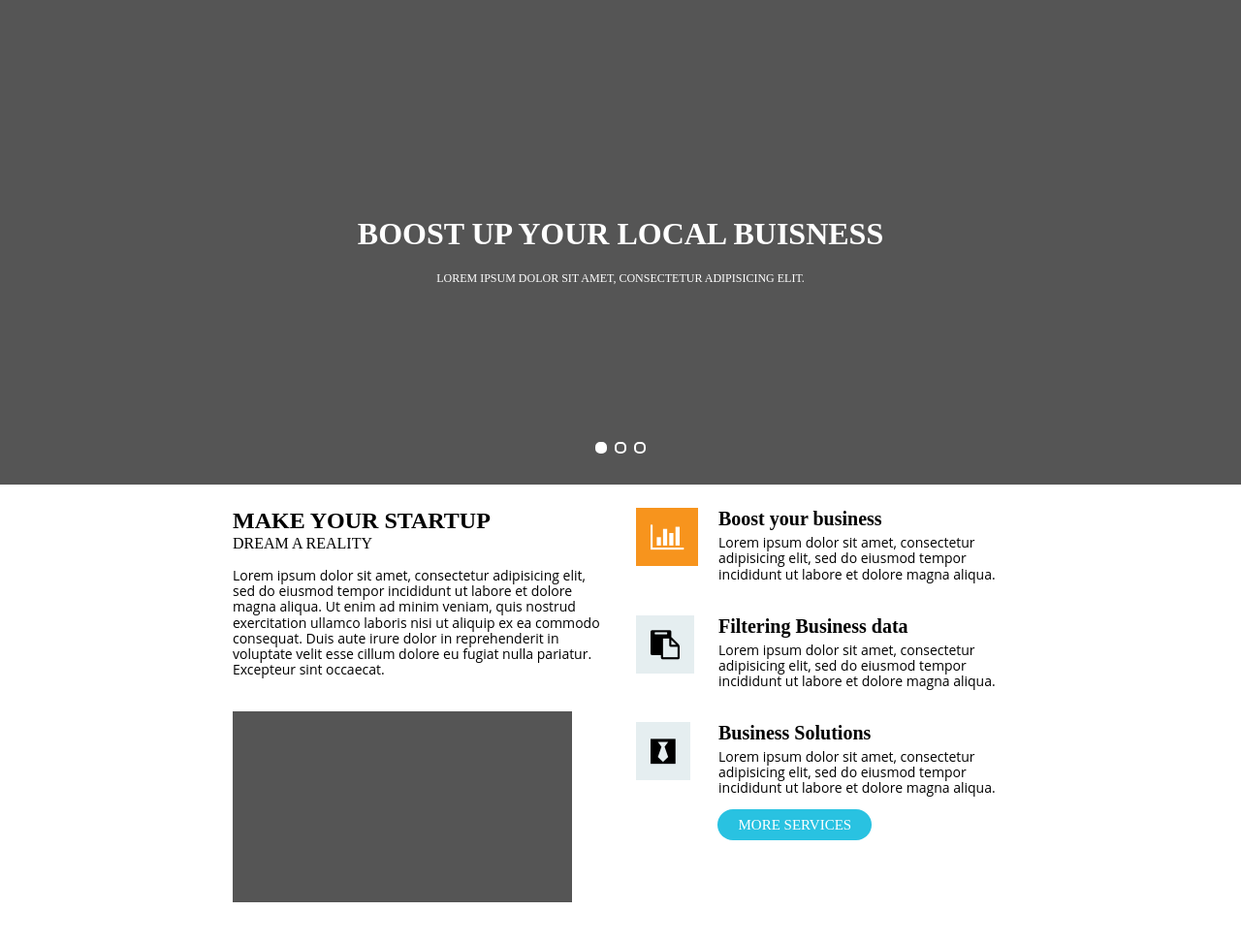
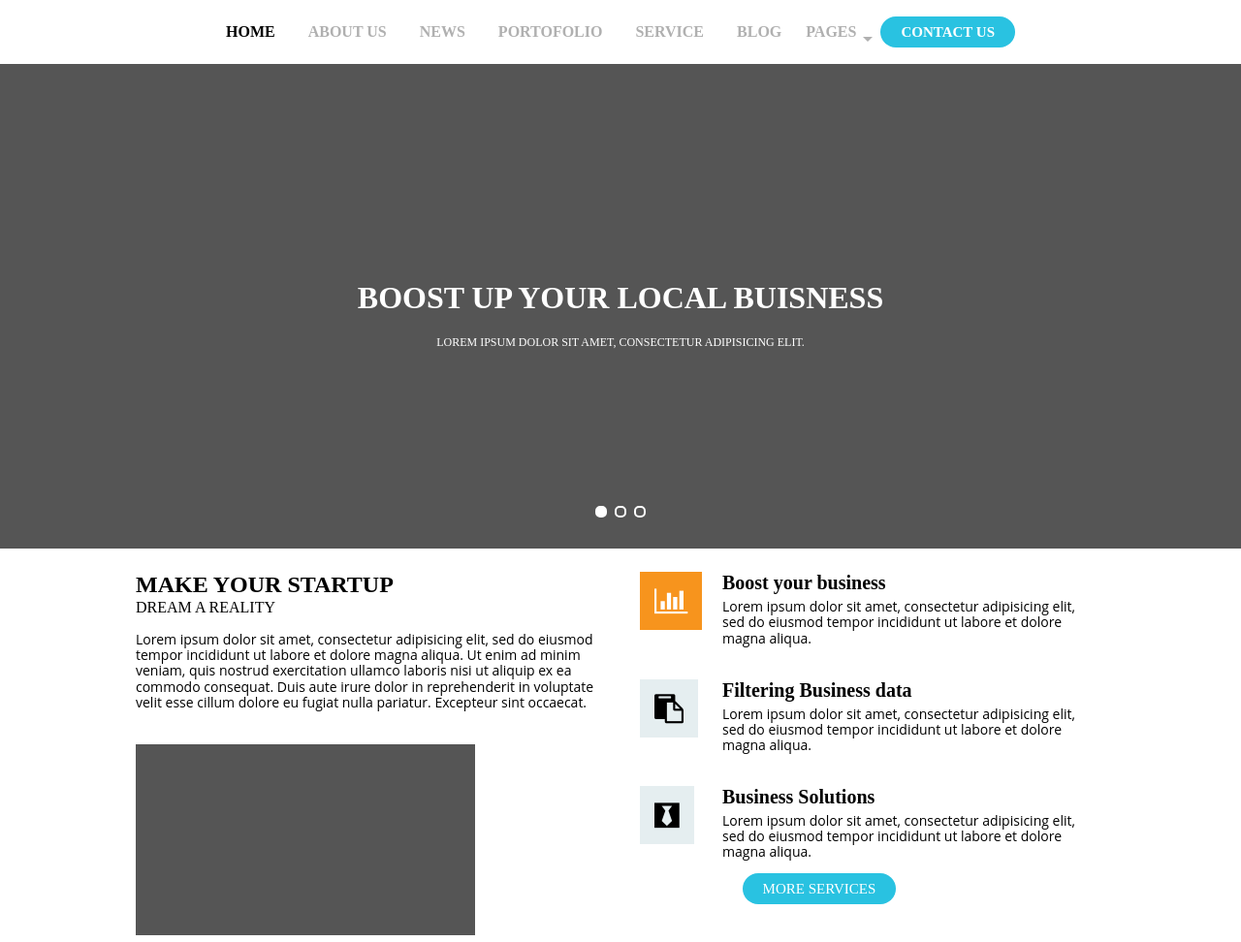
Before and after one commit to mohamedsaeed93/Advanced-UI-Project, a plain HTML site: page index.html in a window 1280 px wide. Shown: the top 972 px of the page at 97% size. Drawn offline with nearby package versions, Linux system fonts and the light colour scheme; a web font is replaced by a local one.

Commit message:
initial header

```diff
--- a/index.html
+++ b/index.html
@@ -11,6 +11,28 @@
 </head>
 
 <body>
+  <div class="nav-wrapper clearfix">
+    <nav class="container">
+      <h1>Website Navigation</h1>
+      <ul class="site-navigation">
+        <li class="active"><a href="#!">Home</a></li>
+        <li><a href="#!">About us</a></li>
+        <li><a href="#!">News</a></li>
+        <li><a href="#!">Portofolio</a></li>
+        <li><a href="#!">Service</a></li>
+        <li><a href="#!">blog</a></li>
+        <div class="dropdown">
+          <button class="dropbtn">Pages<div class="arrow-down clearfix"></div></button>
+          <div class="dropdown-content">
+            <a href="#">Link 1</a>
+            <a href="#">Link 2</a>
+            <a href="#">Link 3</a>
+          </div>
+        </div>
+        <li class="contact"><a href="#!">Contact Us</a></li>
+      </ul>
+    </nav>
+  </div>
   <div class="default-slider ">
     <div class="title">
       <h1> Boost up your Local Buisness </h1>
--- a/styles/styles.css
+++ b/styles/styles.css
@@ -16,8 +16,100 @@
 
 .container {
   margin: 0 auto;
-  max-width: 800px;
+  max-width: 1000px;
 }
+
+.nav-wrapper {
+  line-height: 34px;
+}
+
+.nav-wrapper h1 {
+  position: absolute;
+  left: -99999px;
+}
+
+.nav-wrapper ul {
+  position: relative;
+  padding: 0;
+  list-style: none;
+  text-align: center;
+}
+
+.nav-wrapper li {
+  display: inline-block;
+  margin: 0 15px;
+}
+
+.nav-wrapper .contact a {
+  display: inline-block;
+  padding: 0px 20px;
+  line-height: 2;
+  text-align: center;
+  border: 1px solid transparent;
+  border-radius: 100px;
+  background-color: #29C2E1;
+  text-decoration: none;
+  text-transform: uppercase;
+  color: #FFF;
+  font-size: 15px;
+  min-width: 100px;
+}
+
+.nav-wrapper .active a {
+  color: #000;
+}
+
+.nav-wrapper a, .nav-wrapper .dropbtn{
+  display: inline-block;
+  text-transform: uppercase;
+  font-weight: bold;
+  color: #B0B0B0;
+  text-decoration: none;
+}
+
+.nav-wrapper .dropbtn {
+    background-color: #FFF;
+    border: none;
+    cursor: pointer;
+    position: relative;
+}
+
+.nav-wrapper .dropdown {
+    position: relative;
+    display: inline-block;
+}
+
+.nav-wrapper .dropdown-content {
+    display: none;
+    position: absolute;
+    background-color: #f9f9f9;
+    min-width: 100%;
+    box-shadow: 0px 8px 16px 0px rgba(0,0,0,0.2);
+}
+
+.nav-wrapper .dropdown-content a {
+    color: #B0B0B0;
+    text-decoration: none;
+    display: block;
+}
+
+.nav-wrapper .dropdown-content a:hover {background-color: #f1f1f1}
+
+.nav-wrapper .dropdown:hover .dropdown-content {
+    display: block;
+}
+
+.arrow-down {
+  width: 0;
+  height: 0;
+  border-left: 5px solid transparent;
+  border-right: 5px solid transparent;
+  border-top: 5px solid #B0B0B0;
+  position: absolute;
+  top: 15px;
+  left: 65px;
+}
+
 
 .default-slider {
   position: relative;
@@ -175,6 +267,10 @@
   min-width: 100px;
 }
 
+.site-navigation .offer {
+    background-color: #000;
+}
+
 .offer,
 .actions {
   text-align: center;
@@ -199,7 +295,6 @@
   background-color: #F7941D;
 }
 
-
 /* latin-ext */
 
 @font-face {
```
Lines whose indentation alone changed are shown as unchanged.
